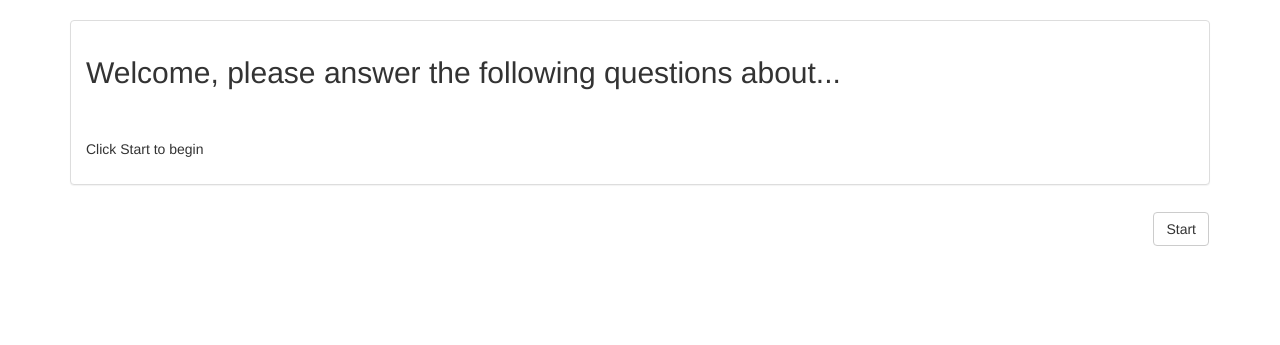
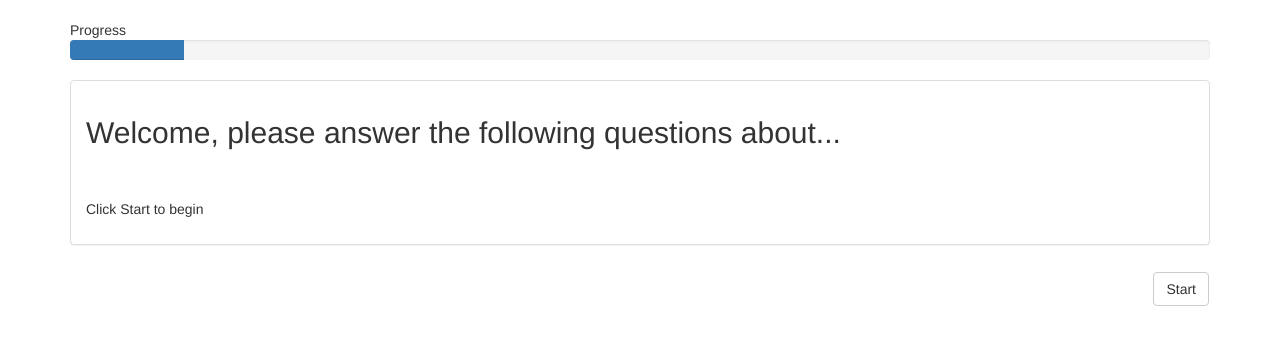
Before and after one commit to djagellon/flask-alchemy-survey, a Flask app: template app/collect/templates/start.html in a window 1280 px wide. Shown: the part 52-397 px from the top of the page. Run offline with Flask 2, Linux system fonts and the light colour scheme; the template is opened without the code that fills it: most values are stand-ins (such as "Sample title", 1, 10 or a date in 2020); some libraries are stand-ins or nearby versions.

Commit message:
Add Progress Bar (#30)
* Add progress bar

* remove debug statement

```diff
--- a/app/api/report.py
+++ b/app/api/report.py
@@ -50,7 +50,7 @@ def get_score_for_module(module):
             for answer in question_answers:
                 outdata = outputs.get(answer, outputs.get(data['label'], None))
 
-                if outdata['score']:
+                if outdata.get('score'):
                     score = score + float(outdata['score'])
 
     return jsonify({'score':score})
@@ -91,14 +91,13 @@ def get_answer_for_module(module):
             for answer in question_answers:
                 outdata = get_outputs_for_answer(answer)
 
-                if outdata['score']:
-                    print "ADDING SCORE FROM %s: %s" % (answer, outdata['score'])
+                if outdata.get('score'):
                     score = score + float(outdata['score'])
 
                 answers.append(outdata)
 
     #sort data by weight
-    answers.sort(key=lambda x: int(x.get('weight', 0) if x['weight'] else 0), reverse=True)
+    answers.sort(key=lambda x: int(x.get('weight', 0) if x.get('weight') else 0), reverse=True)
 
     return jsonify({'answers': answers, 'score':score})
 
--- a/app/collect/routes.py
+++ b/app/collect/routes.py
@@ -54,7 +54,7 @@ def collect():
 
         form = survey.get_page()
 
-    return render_template('survey.html', form=form)
+    return render_template('survey.html', form=form, progress=survey.progress)
 
 @bp.route('/collect/<module>/end')
 @login_required
--- a/app/collect/survey.py
+++ b/app/collect/survey.py
@@ -47,6 +47,7 @@ class Survey(object):
         self.survey_length = len(self.questions)
         self.survey_db = self.get_surveyModel(module)
         self.current_survey = {}
+        self.progress = 1
 
     def get_surveyModel(self, module):
         # search users db for the survey
@@ -117,6 +118,8 @@ class Survey(object):
         else:
             self.page_index += 1
 
+        self.progress = (float(self.page_index) / float(self.survey_length)) * 100
+
     def is_complete(self):
         if self.page_index >= self.survey_length:
             self.finish()
--- a/app/collect/templates/collect.html
+++ b/app/collect/templates/collect.html
@@ -5,9 +5,17 @@
 {% endblock %}
 
 {% block content %}
+Progress
+<div class="progress">
+    <div class="progress-bar" role="progressbar" aria-valuenow="2" aria-valuemin="0" aria-valuemax="10" style="width: {{progress}}%;">
+        <span class="sr-only">{{progress}}% Complete</span>
+    </div>
+</div>
+
 <div class="panel panel-default">
-        {% block questions %}
-        {% endblock %}
+
+    {% block questions %}
+    {% endblock %}
 </div>
 {% endblock %}
 
```
